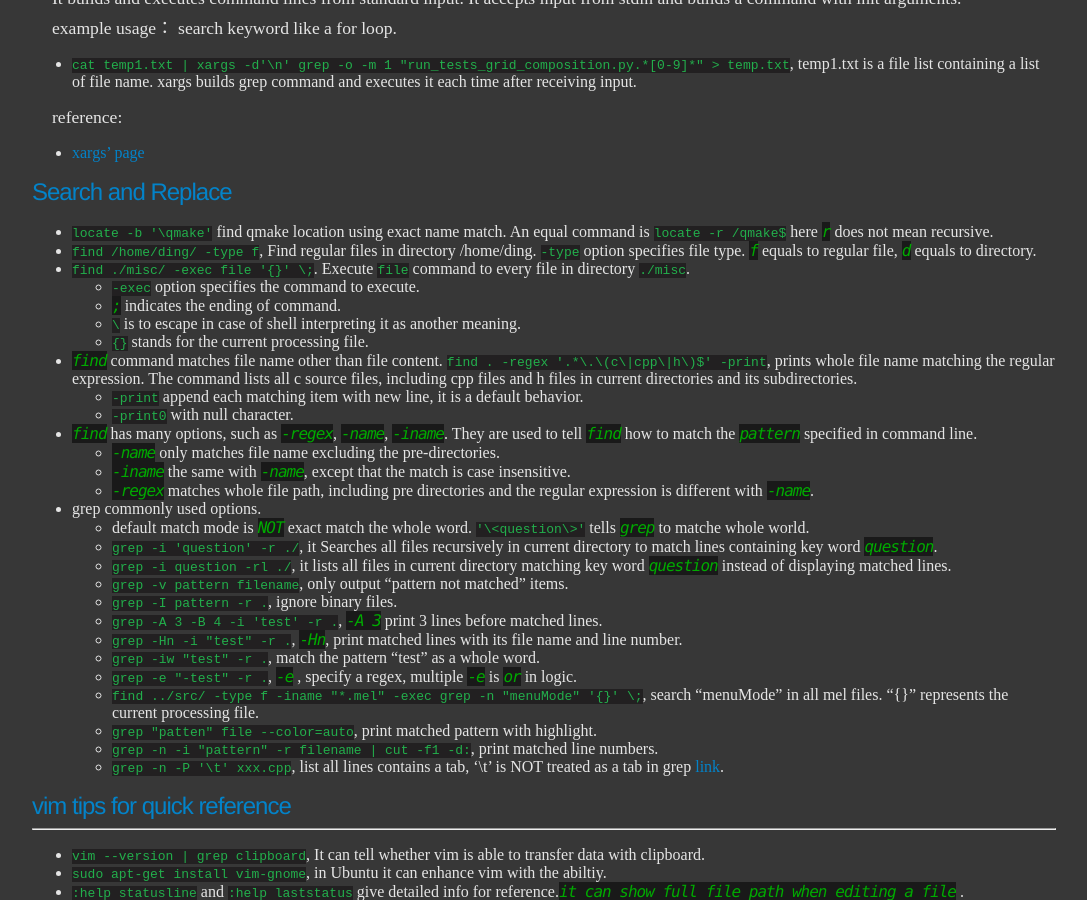
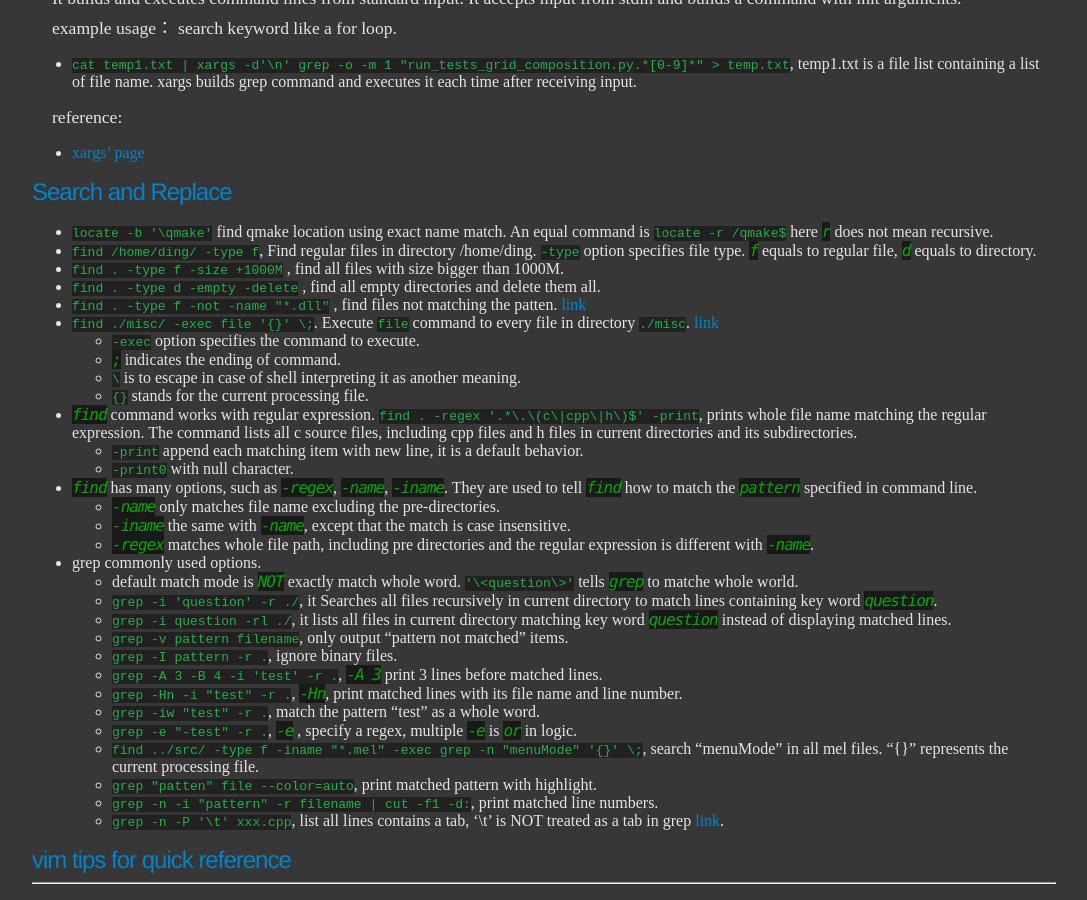
Before and after one commit to ychding11/ychding11.github.io, a Jekyll site: the page built from _posts/2015-03-16-Useful-Linux-Command.md, in a window 1280 px wide and 900 px high, scrolled down 1162 px. Shown: the whole window, without its empty margins (96-1183 px from the left). Built offline with Jekyll 4.4.1, drawn with Linux system fonts in a browser that asks for light colours.

Commit message:
Update 2015-03-16-Useful-Linux-Command.md

```diff
--- a/_posts/2015-03-16-Useful-Linux-Command.md
+++ b/_posts/2015-03-16-Useful-Linux-Command.md
@@ -64,12 +64,15 @@ reference:
 ## Search and Replace
 - `locate -b '\qmake'` find qmake location using exact name match. An equal command is `locate -r /qmake$` here *r* does not mean recursive.
 - `find /home/ding/ -type f`, Find regular files in directory /home/ding. `-type` option specifies file type.  *f* equals to regular file, *d* equals to directory.
-- `find ./misc/ -exec file '{}' \;`. Execute `file` command to every file in directory `./misc`.
+- `find . -type f -size +1000M` , find all files with size bigger than 1000M.
+- `find . -type d -empty -delete` , find all empty directories and delete them all.
+- `find . -type f -not -name "*.dll"` , find files not matching the patten. [link](http://alvinalexander.com/unix/edu/examples/find.shtml)
+- `find ./misc/ -exec file '{}' \;`. Execute `file` command to every file in directory `./misc`. [link](https://shapeshed.com/unix-find/)
 	+ `-exec` option specifies the command to execute.
 	+ *;* indicates the ending of command.
 	+ `\` is to escape in case of shell interpreting it as another meaning.
 	+ `{}` stands for the current processing file.
-- *find* command matches file name other than file content. `find . -regex '.*\.\(c\|cpp\|h\)$' -print`, prints whole file name matching the regular expression.
+- *find* command works with regular expression. `find . -regex '.*\.\(c\|cpp\|h\)$' -print`, prints whole file name matching the regular expression.
   The command lists all c source files, including cpp files and h files in current directories and its subdirectories.
 	+ `-print` append each matching item with new line, it is a default behavior.
 	+ `-print0` with null character.
@@ -78,7 +81,7 @@ reference:
 	+ *-iname* the same with *-name*, except that the match is case insensitive.
 	+ *-regex* matches whole file path, including pre directories and the regular expression is different with *-name*.
 + grep commonly used options.
-	- default match mode is *NOT* exact match the whole word. `'\<question\>'` tells *grep* to matche whole world.
+	- default match mode is *NOT* exactly match whole word. `'\<question\>'` tells *grep* to matche whole world.
 	- `grep -i 'question' -r ./`, it Searches all files recursively in current directory to match lines containing key word *question*.
 	- `grep -i question -rl ./`, it lists all files in current directory matching key word *question* instead of displaying matched lines.
 	- `grep -v pattern filename`, only output "pattern not matched" items.
```
